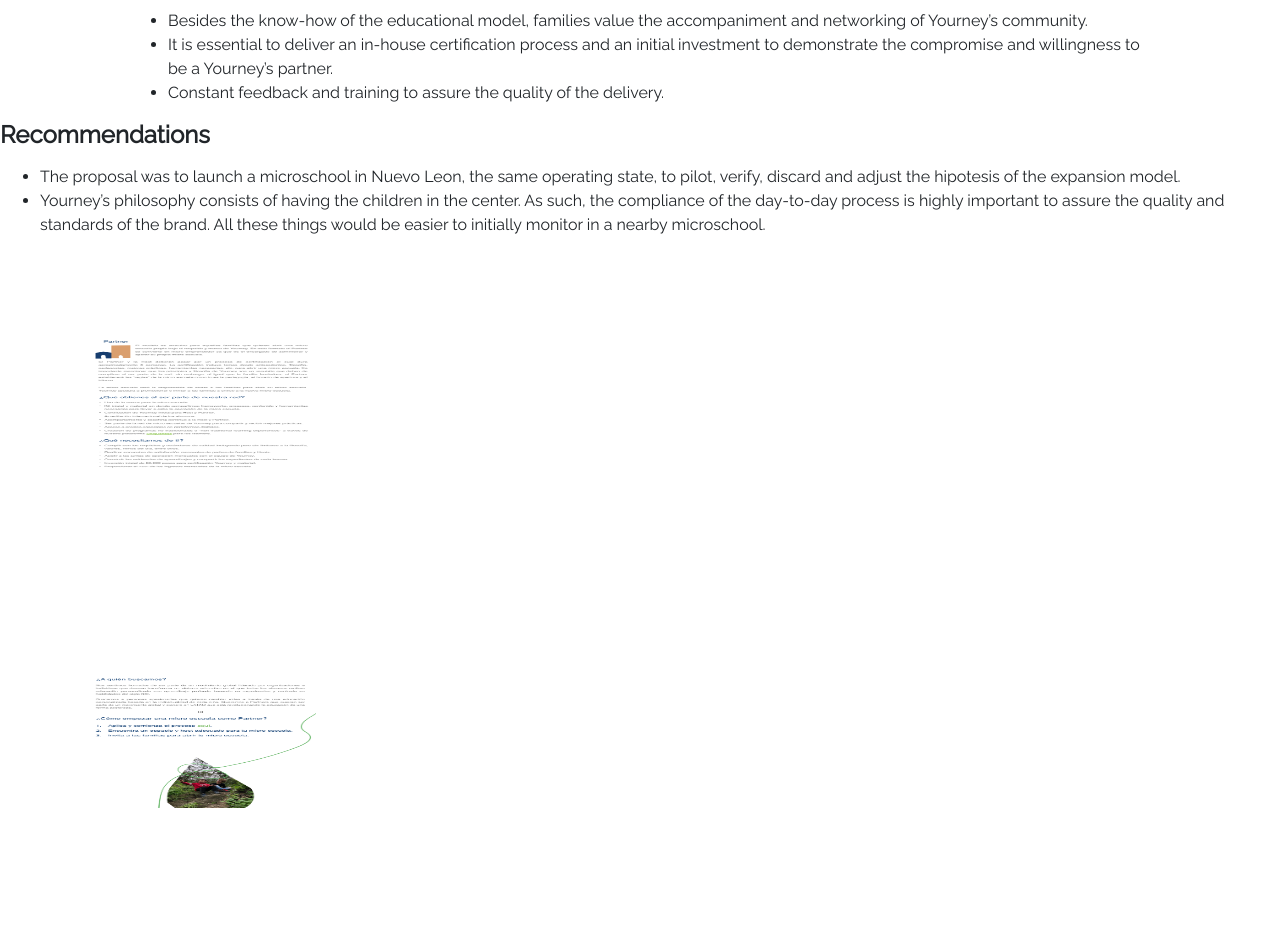
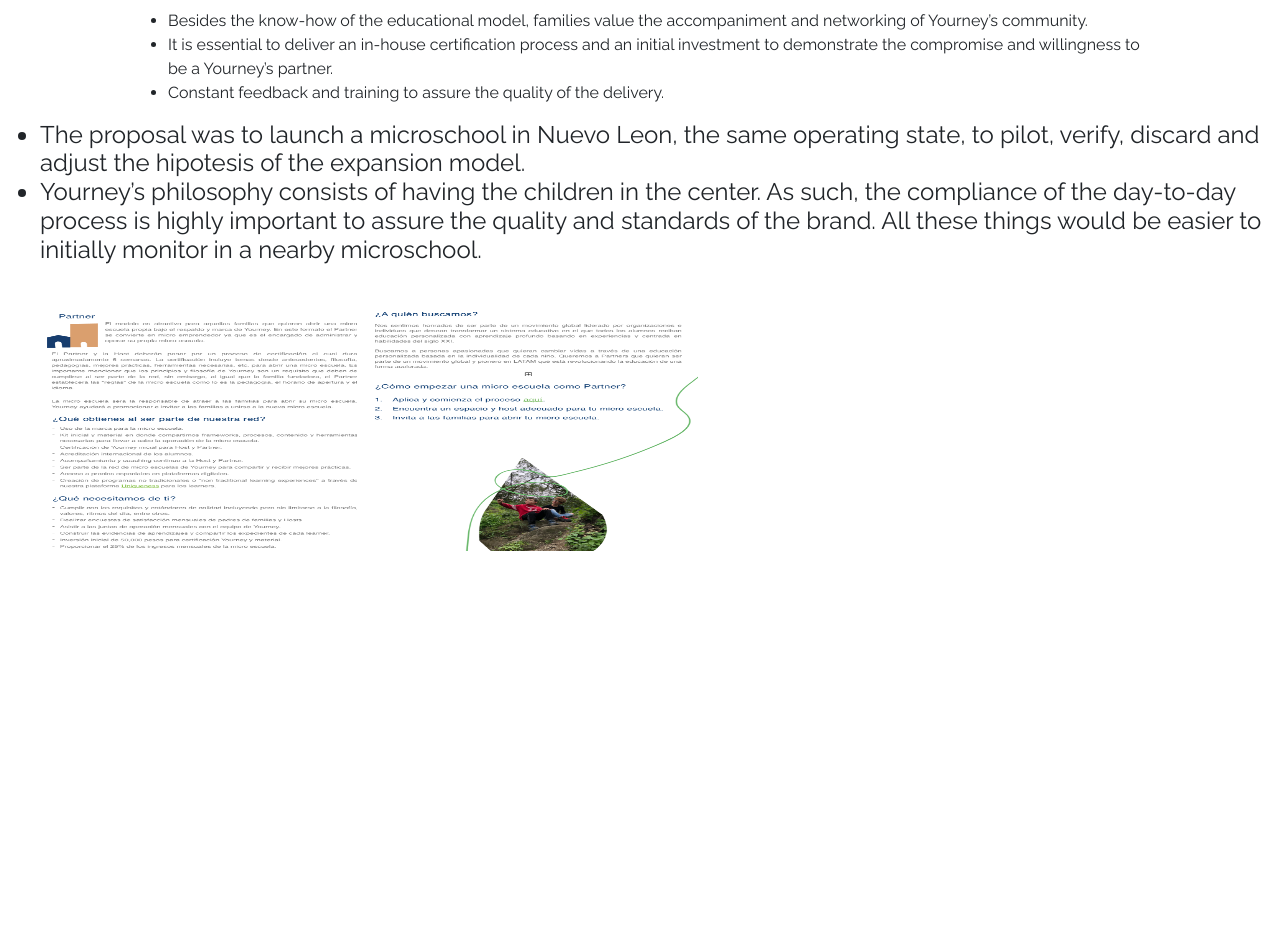
Before and after one commit to patydesentis/patydesentis.github.io, a plain HTML site: page microschools.html in a window 1280 px wide. Shown: the part 1460-2392 px from the top of the page. After the commit the page ends 2080 px from the top, so only its background shows below. Drawn offline with nearby package versions, Linux system fonts and the light colour scheme.

Commit message:
Update microschools.html

```diff
--- a/microschools.html
+++ b/microschools.html
@@ -113,9 +113,8 @@
 				</ul>
 			</div>
 
-			<div>
 
-			<h4 class="subtitle">Recommendations</h4>
+			<h4 class="subtitle>Recommendations</h4>
 
 				<p>
 				<ul>
@@ -126,13 +125,13 @@
 				</p>
 
 
-			</div>
+
 
 			<div class="row">
-				<div class="col-lg-8 col-md-8 col-xs-8 pictures">
+				<div class="col-lg-3 col-md-3 col-xs-3 pictures">
 					<img class="img-responsive pic" src="img/apl/apl13.jpg" alt="">
 				</div>
-				<div class="col-lg-8 col-md-8 col-xs-8 pictures">
+				<div class="col-lg-3 col-md-3 col-xs-3 pictures">
 					<img class="img-responsive pic" src="img/apl/apl14.jpg" alt="">
 				</div>
 
```
